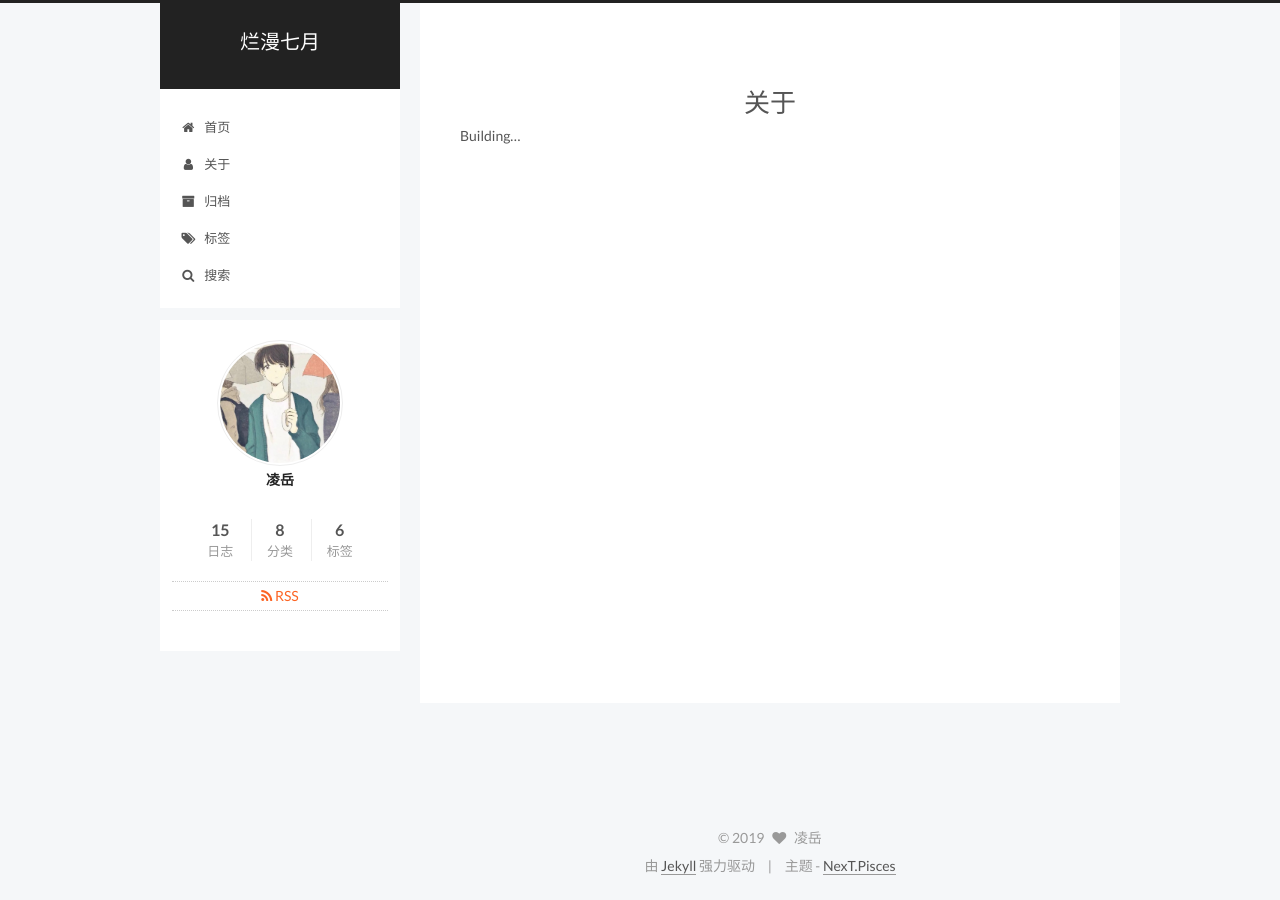
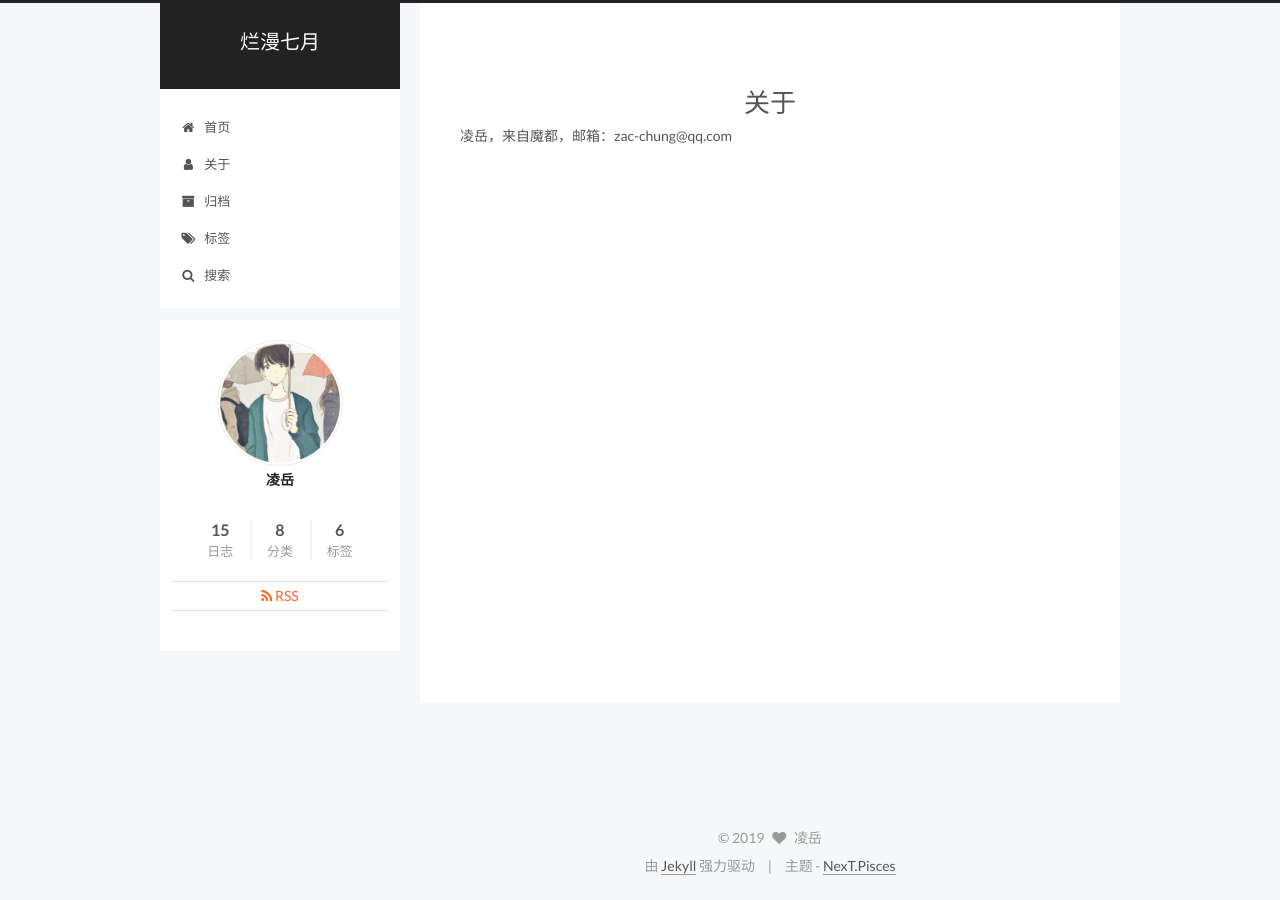
Before and after one commit to zacchung/zacchung.github.io, a Jekyll site: the page built from about/index.md, in a window 1280 px wide. Built offline with Jekyll 4.4.1, drawn with Linux system fonts in a browser that asks for light colours.

Commit message:
Update index.md
修改关于页面

```diff
--- a/about/index.md
+++ b/about/index.md
@@ -3,4 +3,4 @@ layout: page
 type: about
 ---
 
-Building...
+凌岳，来自魔都，邮箱：zac-chung@qq.com
```
